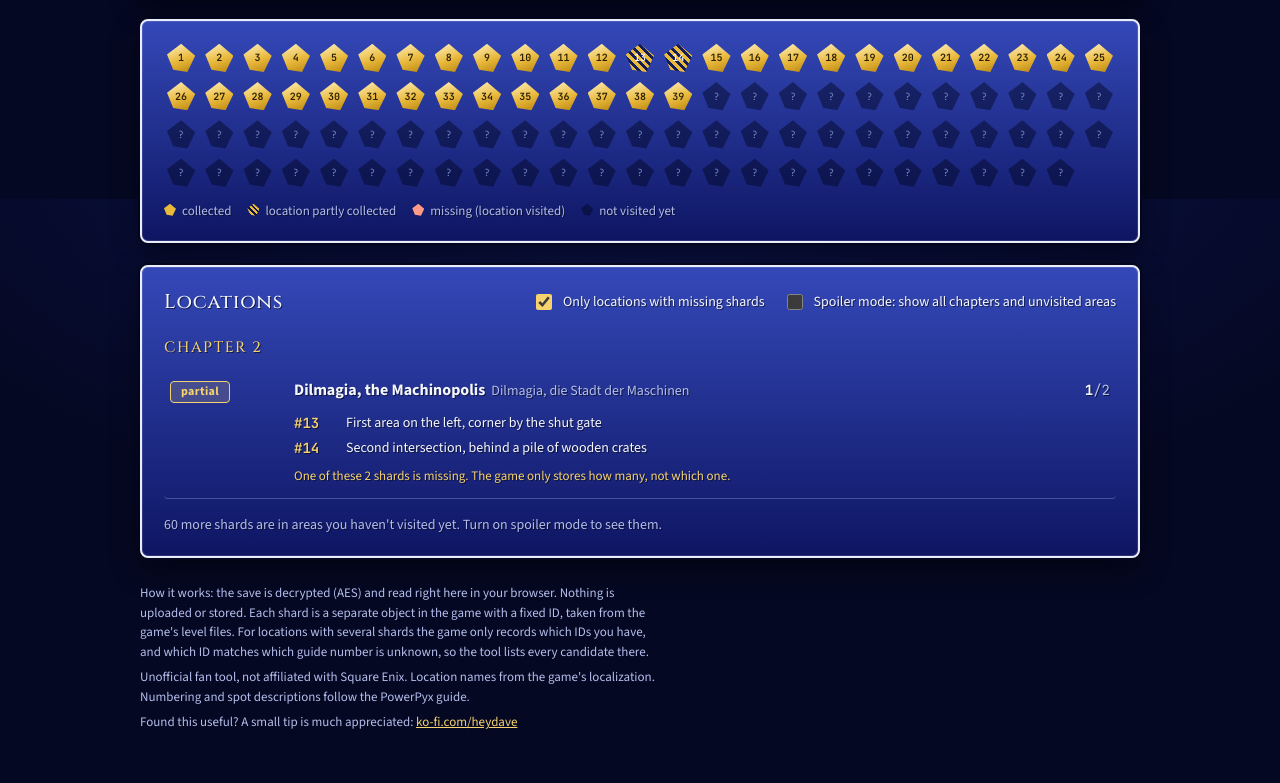
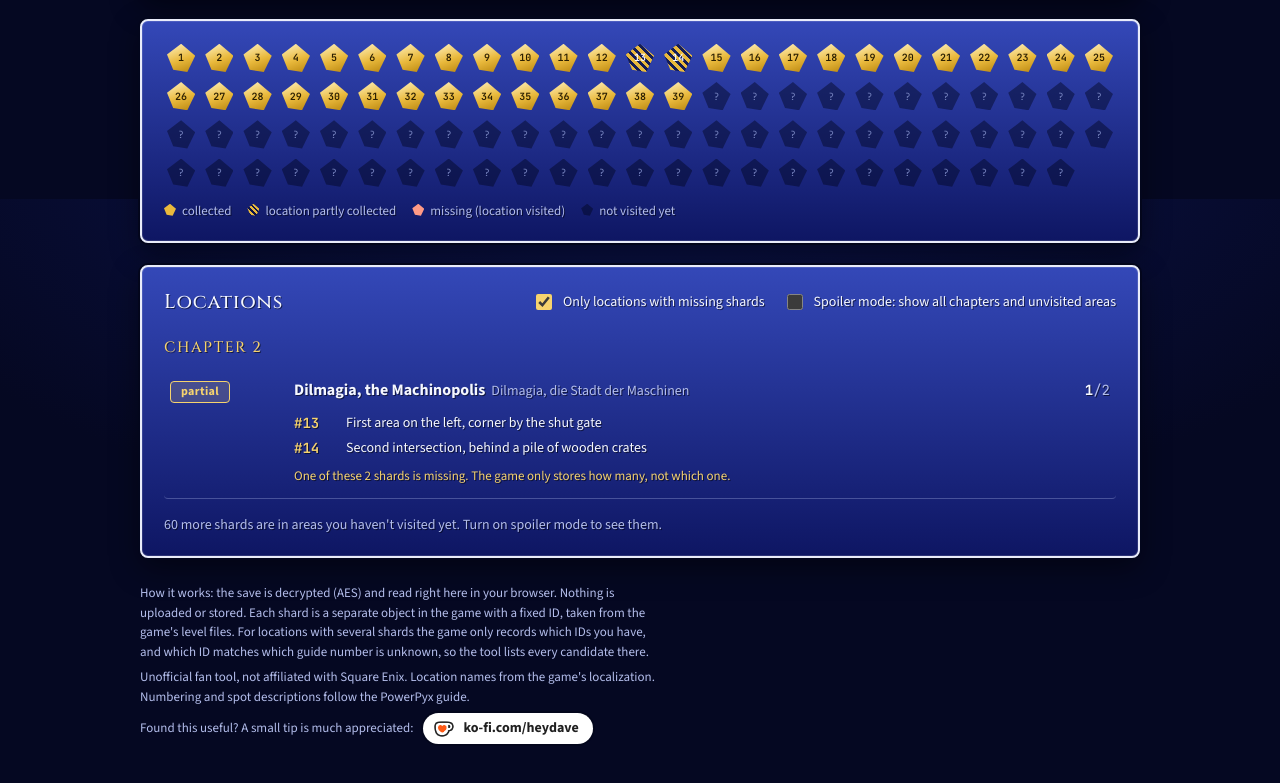
Before and after one commit to heydavee/ffr-shard-finder, a plain HTML site: page index.html in a window 1280 px wide. Shown: the part 601-1384 px from the top of the page. Drawn offline with Linux system fonts and the light colour scheme.

Commit message:
Add Ko-fi logo to footer

```diff
--- a/index.html
+++ b/index.html
@@ -137,6 +137,10 @@ section.result{display:grid;gap:22px;padding-block:0 22px}
 .top-right{display:flex;gap:12px;align-items:center;flex-wrap:wrap}
 .donate{display:inline-flex;align-items:center;gap:8px;text-decoration:none;color:var(--ink);font-weight:700;font-size:14px}
 .donate::before{content:"";width:14px;height:14px;background:var(--gold-fill);clip-path:polygon(50% 0,100% 42%,72% 100%,22% 92%,0 38%)}
+.donate-foot{display:flex;flex-wrap:wrap;align-items:center;gap:10px}
+.kofi{display:inline-flex;align-items:center;gap:8px;background:#FFFFFF;color:#202020;border-radius:999px;padding:5px 14px 5px 10px;text-decoration:none;font-weight:700;font-size:14px;text-shadow:none;box-shadow:0 0 0 2px var(--frame-out)}
+.kofi:hover{background:#FFF4EE}
+.kofi img{display:block;width:22px;height:auto}
 footer{padding-block:4px 36px;font-size:13px;color:var(--muted);display:grid;gap:6px}
 footer p{margin:0;max-width:80ch}
 </style>
@@ -212,7 +216,7 @@ footer p{margin:0;max-width:80ch}
   <footer>
     <p data-t="how"></p>
     <p data-t="credits"></p>
-    <p id="donate-foot" hidden><span data-t="donateNote"></span> <a id="donate-link" href="#" target="_blank" rel="noopener"></a></p>
+    <p id="donate-foot" class="donate-foot" hidden><span data-t="donateNote"></span> <a id="donate-link" class="kofi" href="#" target="_blank" rel="noopener"><img src="img/kofi-cup.png" alt="Ko-fi" width="22" height="18"><span id="donate-text"></span></a></p>
   </footer>
 </div>
 
@@ -624,7 +628,7 @@ function selectPath(){ const r = document.createRange(); r.selectNodeContents($(
 
 if (CONFIG.donateUrl) {
   $("donate").href = $("donate-link").href = CONFIG.donateUrl;
-  $("donate-link").textContent = CONFIG.donateUrl.replace(/^https?:\/\//, "");
+  $("donate-text").textContent = CONFIG.donateUrl.replace(/^https?:\/\//, "");
   $("donate").hidden = $("donate-foot").hidden = false;
 }
 renderStatic();
```
Also changed, not shown: img/kofi-cup.png (added).
